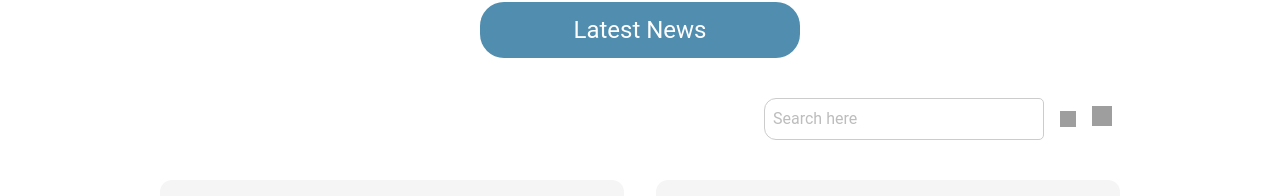
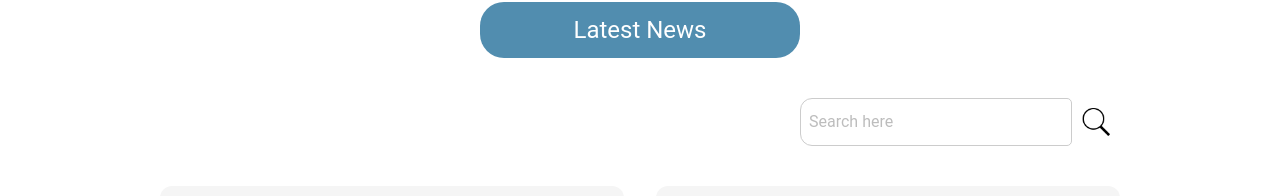
Before and after one commit to tanmayGypt/Alumini_database_frontend, a React (Vite) app: page /MoreNews in a window 1280 px wide. Shown: the part 490-686 px from the top of the page. Built offline with nearby package versions, Linux system fonts and the light colour scheme; grey boxes are pictures that could not be loaded.

Commit message:
search- bar updation

```diff
--- a/src/Page-Components/News-Components/NewsSection.jsx
+++ b/src/Page-Components/News-Components/NewsSection.jsx
@@ -1,4 +1,4 @@
-import React, { useContext } from 'react';
+import  { useContext } from 'react';
 import { useSelector } from 'react-redux';
 import NewsCard from './NewsCard';
 import SearchBar from './SearchBar';
--- a/src/Page-Components/News-Components/SearchBar.jsx
+++ b/src/Page-Components/News-Components/SearchBar.jsx
@@ -1,13 +1,13 @@
-import React, { useContext } from 'react';
-import FilterButton from './FilterButton';
-import { SearchContext } from '../../Context/SearchContext'
+import { useContext } from 'react';
+import { SearchContext } from '../../Context/SearchContext';
 
 const SearchBar = () => {
-    const {searchTerm,setSearchTerm} = useContext(SearchContext)
-    const handleSearchChange = (e) =>{
-        setSearchTerm(e.target.value)
+    const { searchTerm, setSearchTerm } = useContext(SearchContext);
 
-    }
+    const handleSearchChange = (e) => {
+        setSearchTerm(e.target.value);
+    };
+
     return (
         <div className="flex flex-wrap w-full">
             <div className="flex ml-auto justify-center rounded-xl bg-rose-200 sm:w-1/2 md:w-1/2 lg:w-1/3">
@@ -18,12 +18,9 @@ const SearchBar = () => {
                     placeholder="Search here"
                     className="bg-rose-200 rounded-l-xl flex-grow px-5 py-2"
                 />
-                <button className="ml-2 p-2 bg-rose-200 hover:bg-pink-400 text-white rounded-r-xl flex items-center justify-center">
-                    <img src='src/assets/search-interface-symbol.png' alt="search" className="w-4 h-4" />
+                <button className="p-2 bg-rose-200 hover:bg-gray-200 text-white rounded-r-xl flex items-center justify-center">
+                    <img src="src/assets/search.jpg" alt="search" className="w-8 h-8" />
                 </button>
-            </div>
-            <div className="flex-shrink-0">
-                <FilterButton />
             </div>
         </div>
     );
```
Also changed, not shown: src/Page-Components/Student_portfolio/search.jpg.png (added), src/assets/search.jpg (added).
